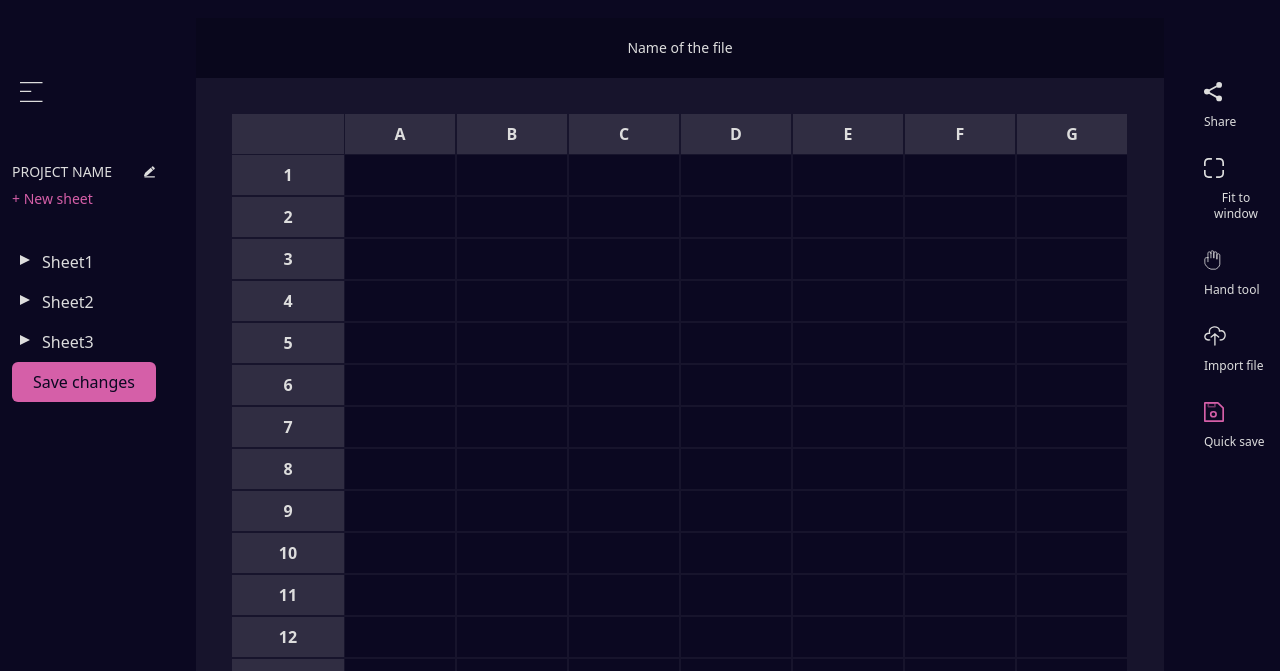
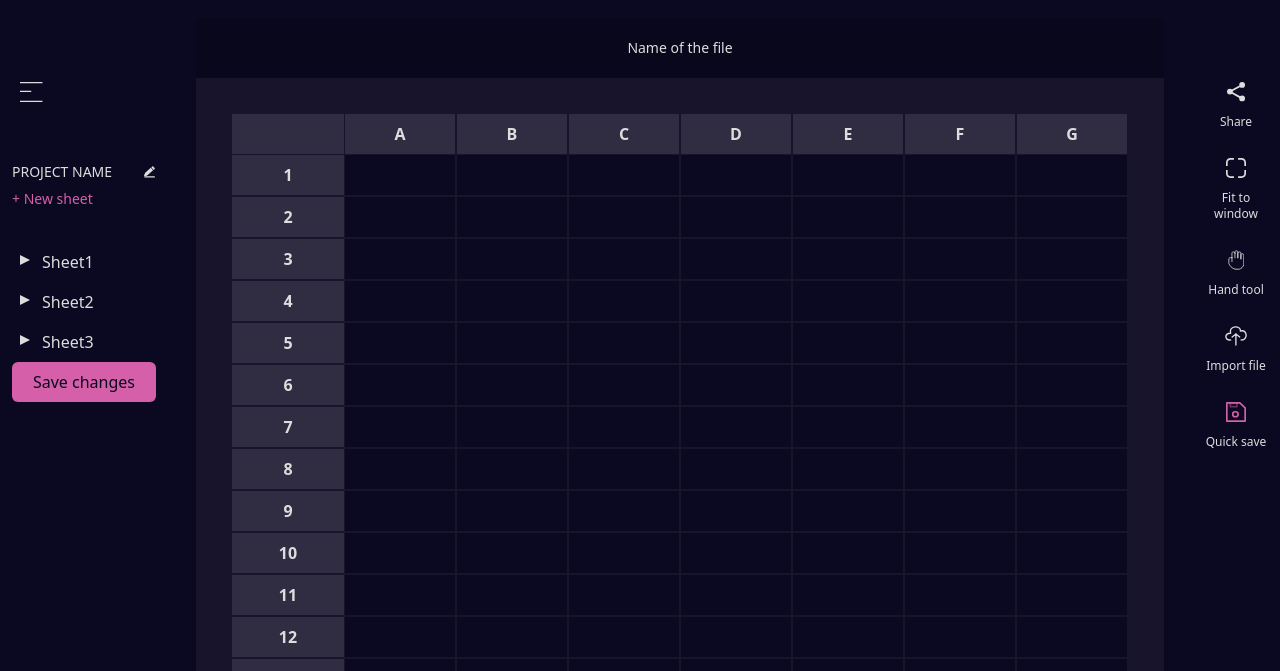
Before and after one commit to NoroffFEU/yeetsheet, a website built with Vite: page index.html in a window 1280 px wide. Shown: the part 128-799 px from the top of the page. Built offline with nearby package versions, Linux system fonts and the light colour scheme; a web font is replaced by a local one; what monaco-editor would draw is missing.

Commit message:
Added items-center class to all buttons in the right hand aside element.

```diff
--- a/index.html
+++ b/index.html
@@ -389,7 +389,7 @@
           <ul class="flex flex-col gap-3 mb-8 text-xs text-center">
             <li>
               <button
-                class="sideBarBtn w-20 p-2 flex flex-col justify-center gap-3"
+                class="sideBarBtn w-20 p-2 flex flex-col justify-center items-center gap-3"
               >
                 <span
                   data-icon="share"
@@ -401,7 +401,7 @@
             </li>
             <li>
               <button
-                class="sideBarBtn w-20 p-2 flex flex-col justify-center gap-3"
+                class="sideBarBtn w-20 p-2 flex flex-col justify-center items-center gap-3"
               >
                 <span
                   data-icon="fitToWindow"
@@ -413,7 +413,7 @@
             </li>
             <li>
               <button
-                class="sideBarBtn w-20 p-2 flex flex-col justify-center gap-3"
+                class="sideBarBtn w-20 p-2 flex flex-col justify-center items-center gap-3"
               >
                 <span
                   data-icon="hand"
@@ -425,7 +425,7 @@
             </li>
             <li>
               <button
-                class="sideBarBtn w-20 p-2 flex flex-col justify-center gap-3"
+                class="sideBarBtn w-20 p-2 flex flex-col justify-center items-center gap-3"
               >
                 <span
                   data-icon="import"
@@ -437,7 +437,7 @@
             </li>
             <li>
               <button
-                class="sideBarBtn w-20 p-2 flex flex-col justify-center gap-3"
+                class="sideBarBtn w-20 p-2 flex flex-col justify-center items-center gap-3"
               >
                 <span
                   data-icon="save"
```
